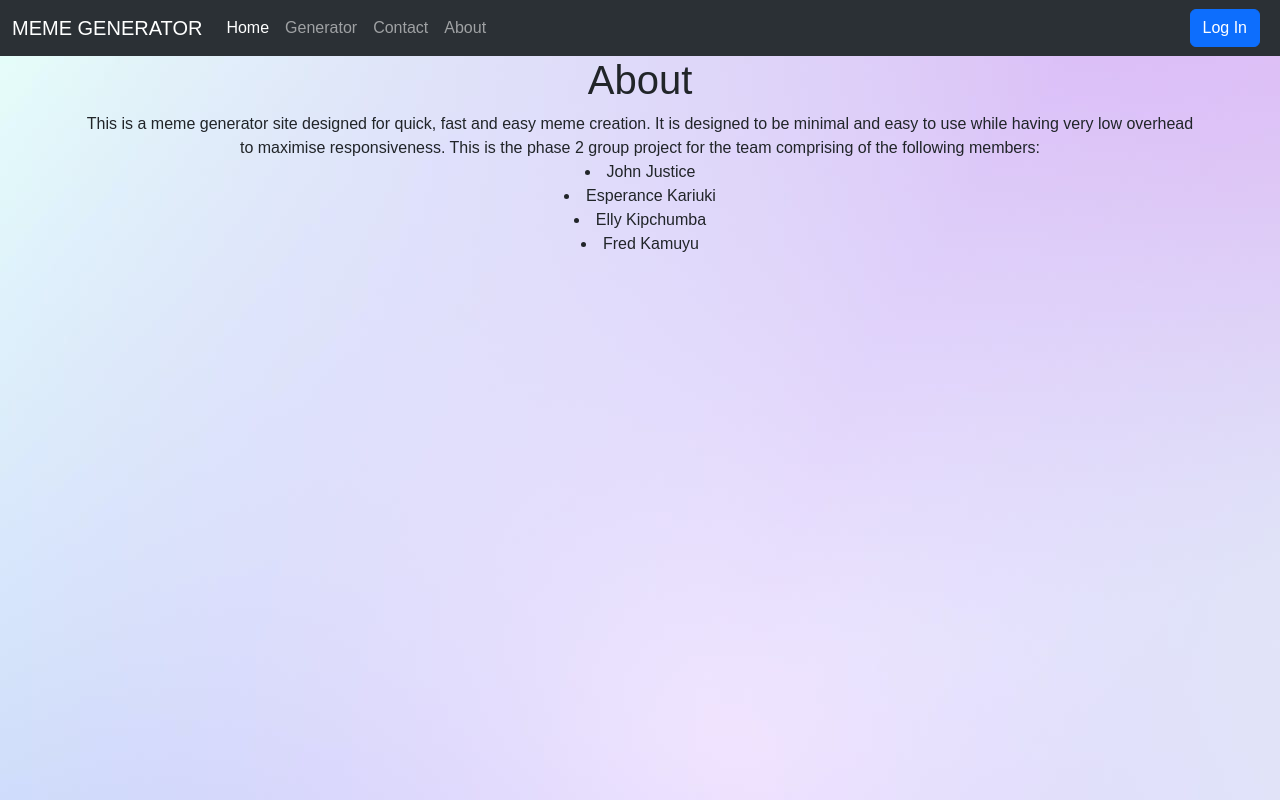
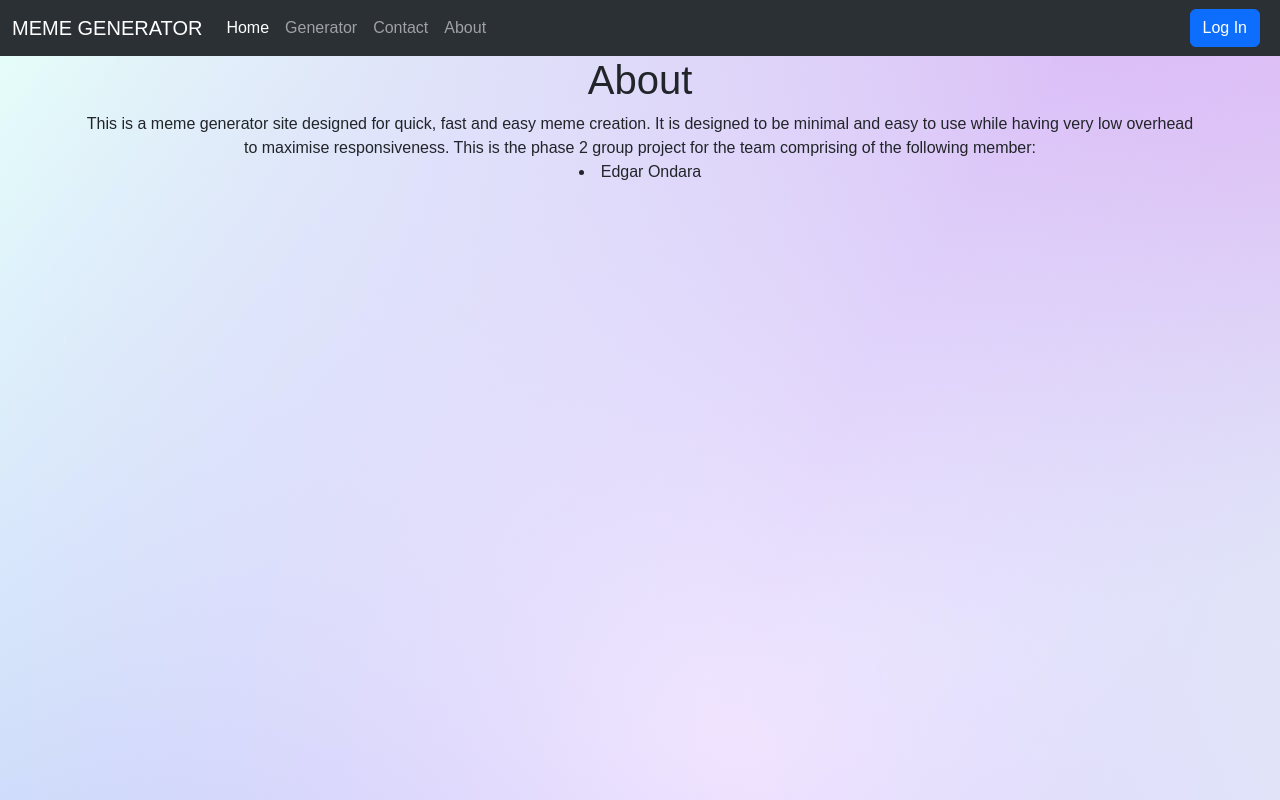
Before and after one commit to kamuyu-fred/meme-generator-app, a React (Create React App) app: page /about in a window 1280 px wide. Built offline with nearby package versions, Linux system fonts and the light colour scheme.

Commit message:
Update About.js

```diff
--- a/src/components/About.js
+++ b/src/components/About.js
@@ -7,20 +7,11 @@ function About() {
         <h1>About</h1>
 
         <div className="about-div">
-        This is a meme generator site designed for quick, fast and easy meme creation. It is designed to be minimal and easy to use while having very low overhead to maximise responsiveness. This is the phase 2 group project for the team comprising of the following members:
+        This is a meme generator site designed for quick, fast and easy meme creation. It is designed to be minimal and easy to use while having very low overhead to maximise responsiveness. This is the phase 2 group project for the team comprising of the following member:
 
 
               <li>
-                John Justice
-              </li>
-              <li>
-                Esperance Kariuki
-              </li>
-              <li>
-                Elly Kipchumba
-              </li>
-              <li>
-                Fred Kamuyu
+                Edgar Ondara
               </li>
 
         </div>
```
